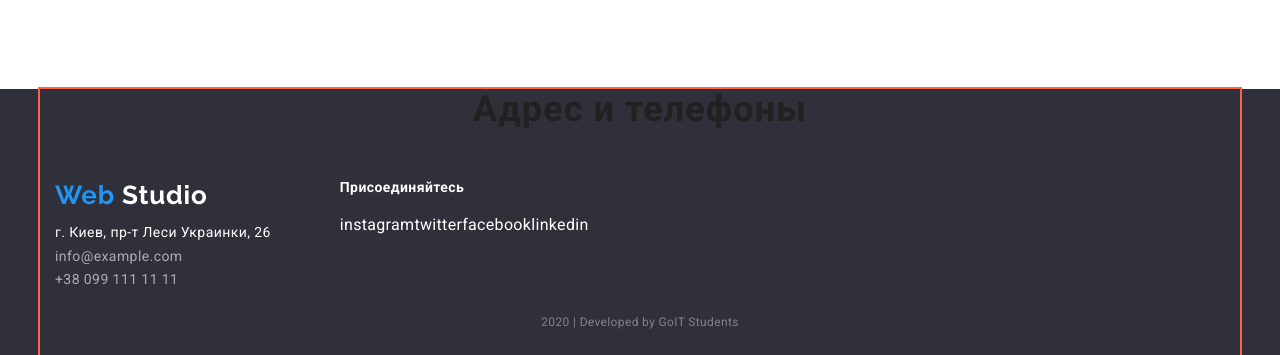
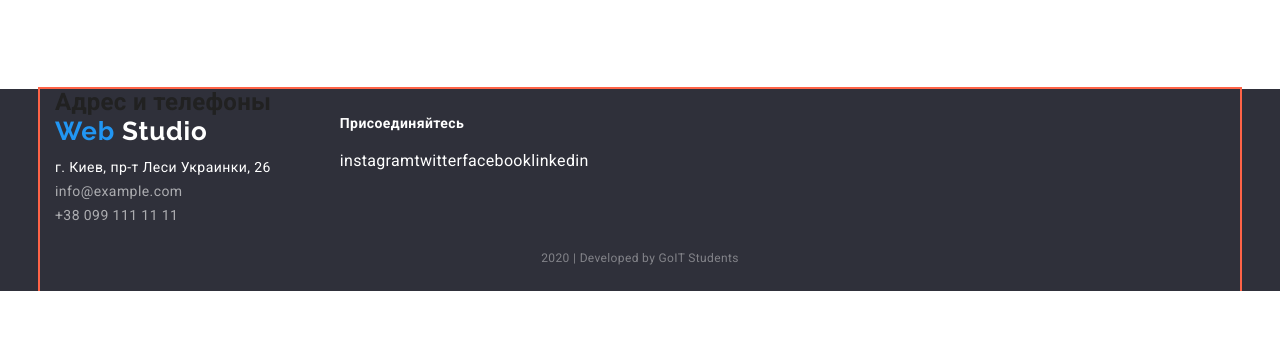
Before and after one commit to EvgeniyOlefir/goit-markup-hw-03, a plain HTML site: page index.html in a window 1280 px wide. Shown: the part 2271-2626 px from the top of the page. After the commit the page ends 2562 px from the top, so only its background shows below. Drawn offline with nearby package versions, Linux system fonts and the light colour scheme.

Commit message:
Update index.html

```diff
--- a/index.html
+++ b/index.html
@@ -209,7 +209,7 @@
     <footer class="page-footer">
             <!--Спрятать заголовок-->
       <div class="container">
-        <h2 class="section-title">Адрес и телефоны</h2>
+        <h2 class="footer-title">Адрес и телефоны</h2>
         <div class="contact-info">
           <div class="contact-block">
             <div class="logo-footer">
```
